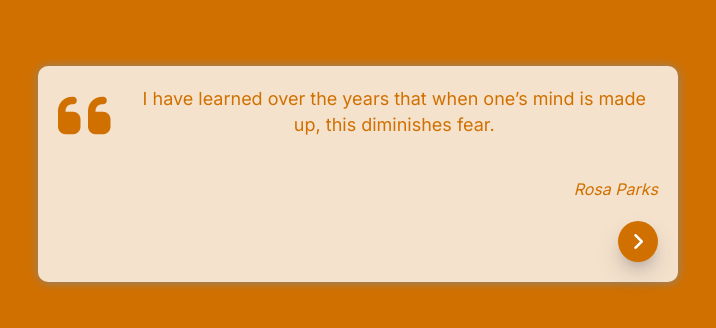
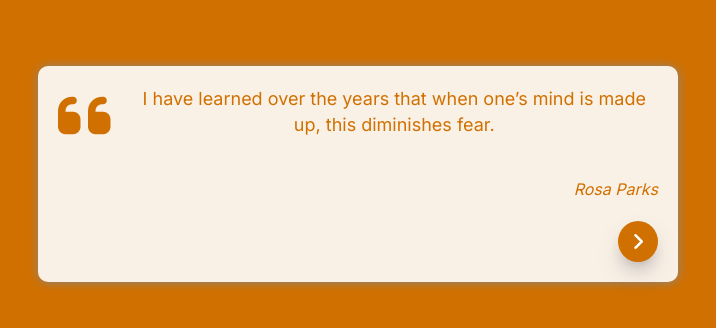
Before and after one commit to armarce/quotes, a React (Vite) app: page / in a window 1280 px wide. Shown: the part 218-546 px from the top of the page, without its empty margins (282-998 px from the left). Built offline with nearby package versions, Linux system fonts and the light colour scheme.

Commit message:
first version

```diff
--- a/src/App.css
+++ b/src/App.css
@@ -27,7 +27,7 @@ body{
   background-repeat: no-repeat;
   margin: 0 auto;
   max-width: 640px;
-  background-color: rgba(255, 255, 255, 0.8);
+  background-color: rgba(255, 255, 255, 0.9);
   box-shadow: 0.4px 0.4px 10px #888;
   position: relative;
   border-radius: 10px;
```
